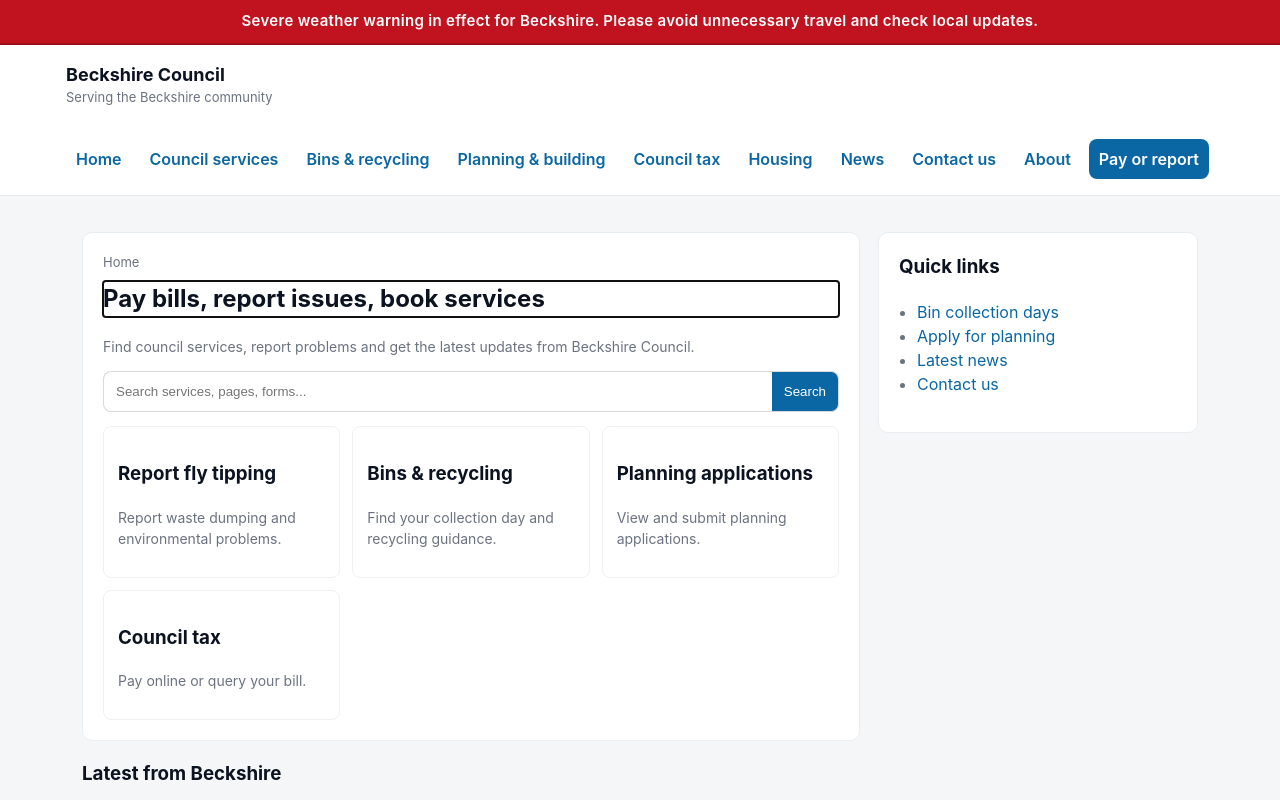
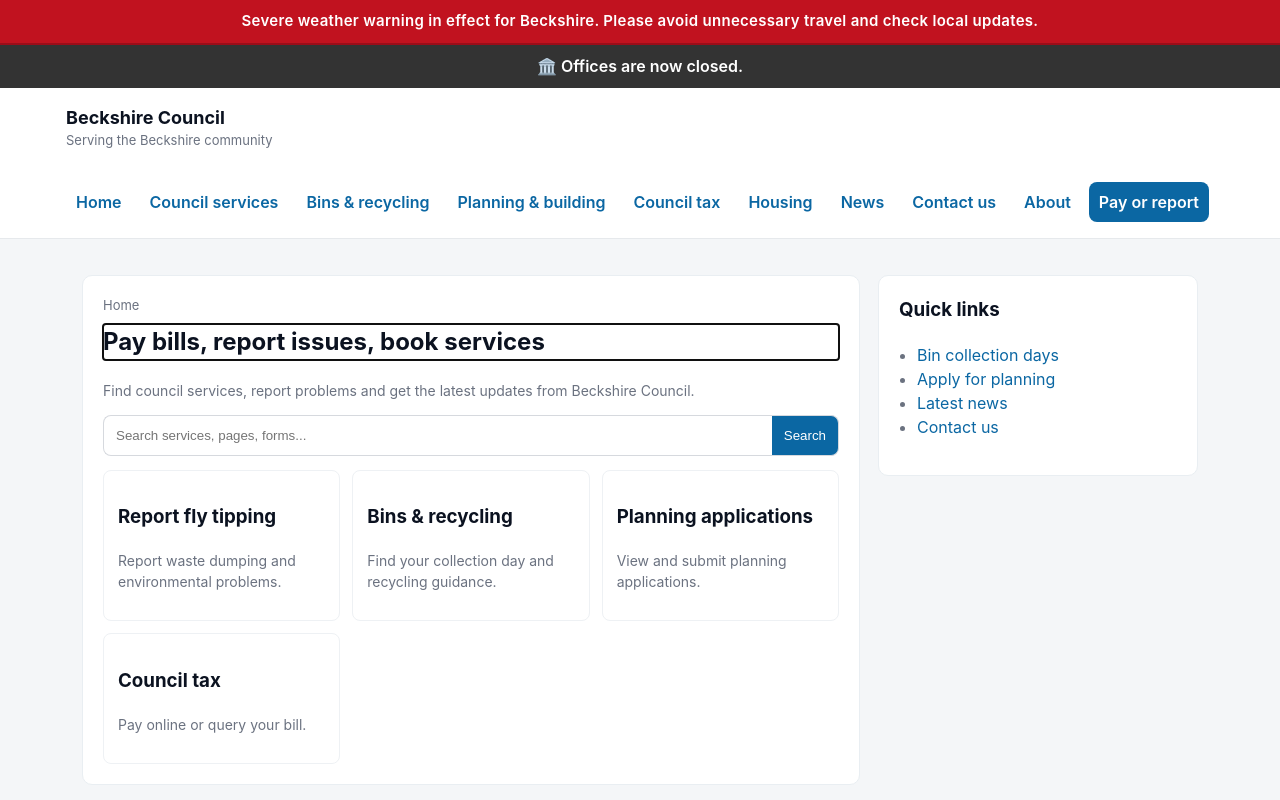
Before and after one commit to beckshireroleplaycommunity/Beckshire-Council, a plain HTML site: page index.html in a window 1280 px wide. Shown: the top 800 px of the page. Drawn offline with Linux system fonts and the light colour scheme.

Commit message:
Update index.html

```diff
--- a/index.html
+++ b/index.html
@@ -31,6 +31,15 @@
       font-size: 15px;
       letter-spacing: 0.3px;
       border-bottom: 2px solid #9b0d19;
+    }
+
+        .office-status {
+      background: #333;
+      color: #fff;
+      text-align: center;
+      padding: 0.6rem;
+      font-size: 1rem;
+      font-weight: 600;
     }
 
     /* Layout */
@@ -96,6 +105,10 @@
 <body>
   <div class="weather-alert" role="alert" aria-live="assertive">
     Severe weather warning in effect for Beckshire. Please avoid unnecessary travel and check local updates.
+  </div>
+
+    <div class="office-status">
+    🏛️ Offices are now closed.
   </div>
 
   </style>
```
